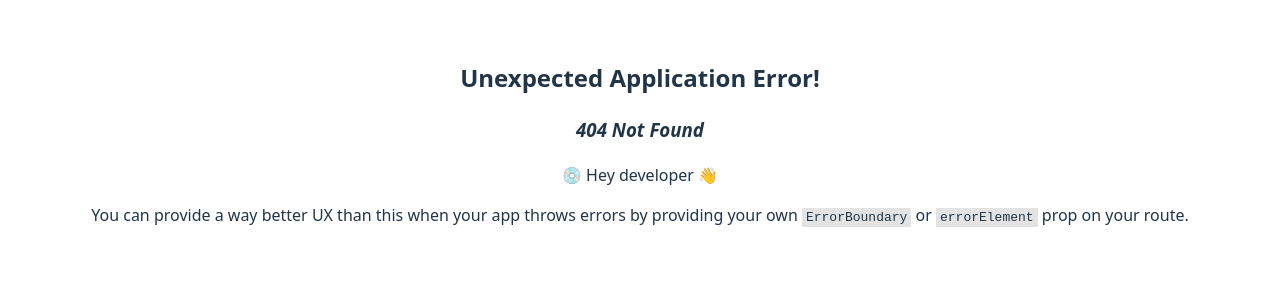
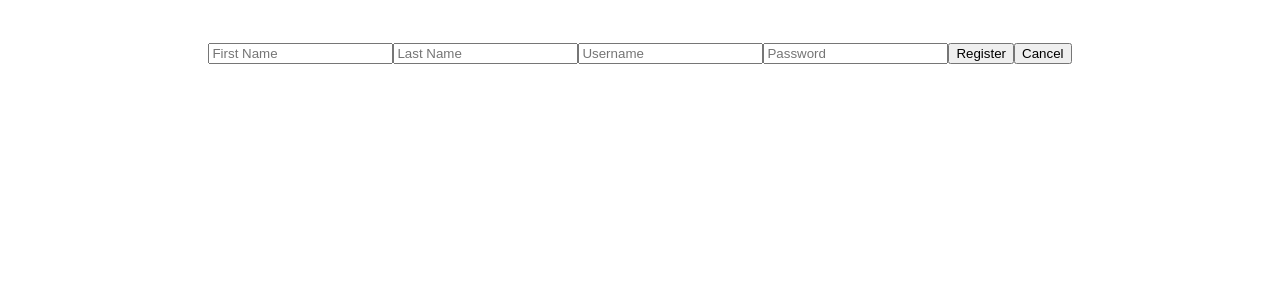
Before and after one commit to NadjaBrandenstein/WindmillFarm, a React (Vite) app in the folder client/: page /register in a window 1280 px wide. Before the commit this address had no page. Shown: the top 300 px of the page. Built offline with nearby package versions, Linux system fonts and the light colour scheme.

Commit message:
Register page added

```diff
--- a/client/src/App.tsx
+++ b/client/src/App.tsx
@@ -2,6 +2,7 @@ import './CSS/App.css'
 import {createBrowserRouter, RouterProvider} from "react-router-dom";
 import Login from "./Pages/Login.tsx";
 import MainPage from "./Pages/MainPage.tsx";
+import Register from "./Pages/Register.tsx";
 
 const App = () => {
 
@@ -14,6 +15,10 @@ const App = () => {
           path: "/main-page",
           element: <MainPage/>
       },
+      {
+          path: "/register",
+          element: <Register/>
+      },
   ])
     return <RouterProvider router={router}/>
 }
--- a/client/src/Pages/Login.tsx
+++ b/client/src/Pages/Login.tsx
@@ -1,16 +1,24 @@
 import '../CSS/Login.css'
+import {useNavigate} from "react-router-dom";
 
 function Login() {
 
+    const navigate = useNavigate();
 
     return(
-        <div>
+        <div className="login-box">
 
-            <input className="input" type="text" placeholder="Username"/>
+                <div className="input-wrapper">
+                    <input className="input-login" type="text" placeholder="Username"/>
+                </div>
+
+
+
             <input className="input" type="password" placeholder="Password" />
-            <button className="button-login">Register</button>
+            <button className="button-login" type="button" onClick={() => navigate("/register")}>
+                Register
+            </button>
             <button className="button-login">Login</button>
-
         </div>
     )
 }
--- a/client/src/Pages/MainPage.tsx
+++ b/client/src/Pages/MainPage.tsx
@@ -5,7 +5,7 @@ function MainPage(){
     return(
         <div>
             <h3 className="header">Turbine Alpha</h3>
-
+            <div className="container">
                 <div className="grid">
                     <ResponsiveContainer>
                         <LineChart>
@@ -18,7 +18,7 @@ function MainPage(){
                     </ResponsiveContainer>
                 </div>
 
-            <div>
+                <div className="table">
                     <table className="table">
                         <thead>
                             <tr>
@@ -34,7 +34,7 @@ function MainPage(){
                         </tbody>
                     </table>
                 </div>
-
+            </div>
             <button className="button-main">Start</button>
             <button className="button-main">Stop</button>
 
--- /dev/null
+++ b/client/src/Pages/Register.tsx
@@ -0,0 +1,18 @@
+
+function Register(){
+
+    return(
+        <div>
+            <input className="input-register" type="text" placeholder="First Name"/>
+            <input className="input-register" type="text" placeholder="Last Name"/>
+            <input className="input-register" type="text" placeholder="Username"/>
+            <input className="input-register" type="password" placeholder="Password"/>
+
+            <button className="button-register" type="submit">Register</button>
+            <button className="button-register" >Cancel</button>
+        </div>
+    )
+
+}
+
+export default Register;
```
Also changed, not shown: client/src/CSS/MainPage.css (+12 -0 lines). Lines whose indentation alone changed are shown as unchanged.
